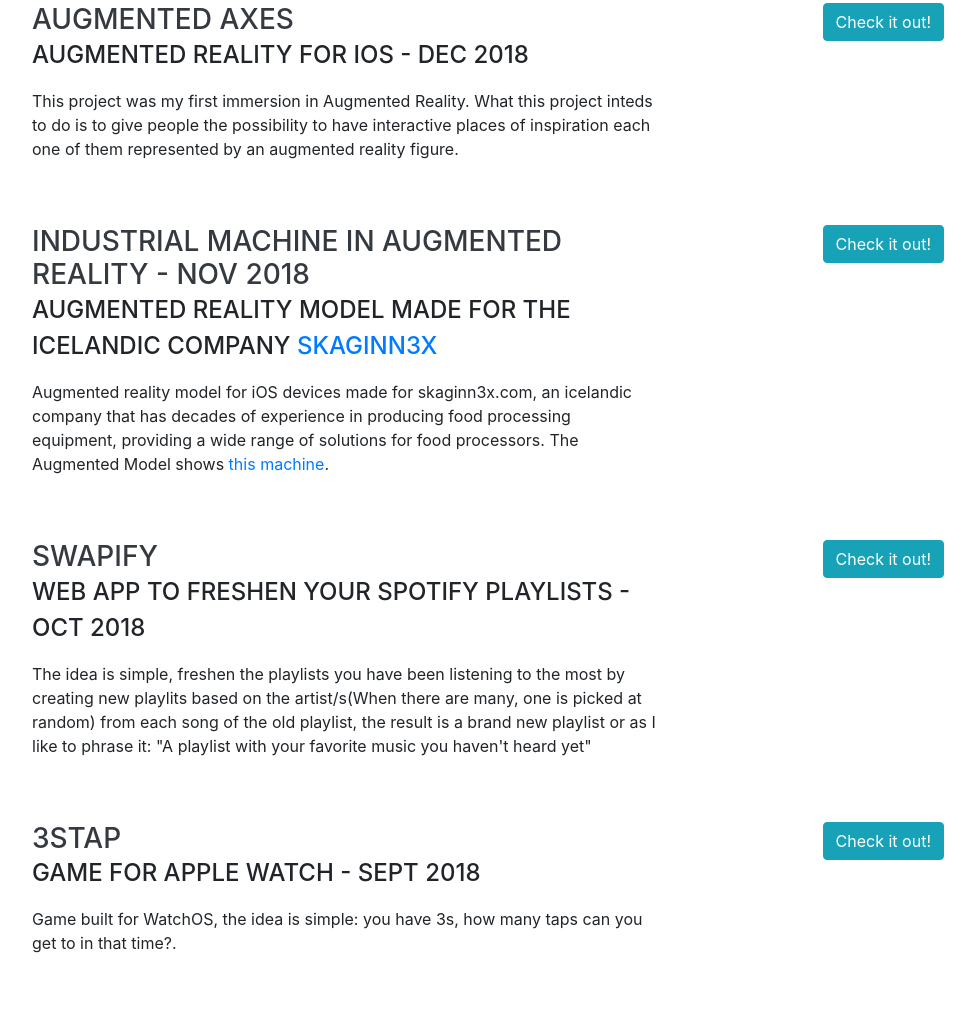
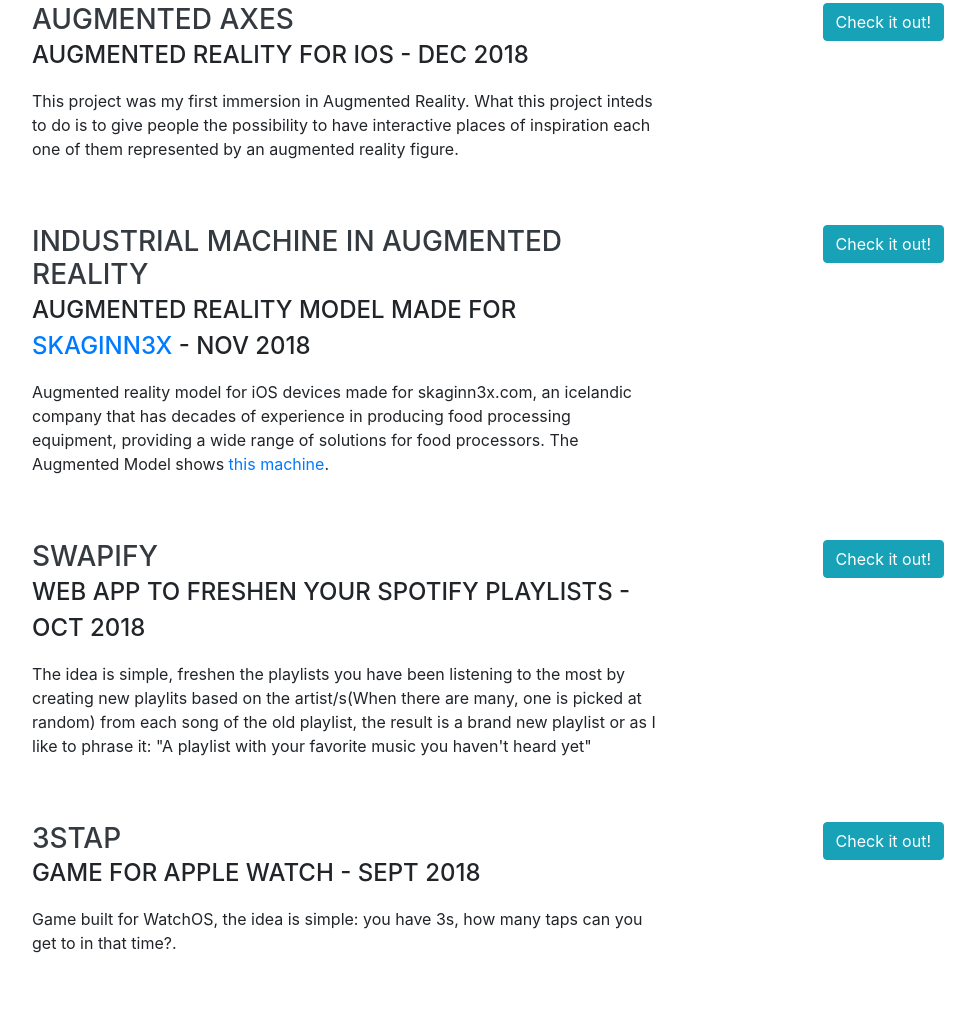
Before and after one commit to criskgl/criskgl.github.io, a website with bundled scripts: page index.html in a window 1280 px wide. Shown: the part 3530-4546 px from the top of the page, without its empty margins (288-1263 px from the left). Built offline with nearby package versions, Linux system fonts and the light colour scheme; a web font is replaced by a local one.

Commit message:
Update index.html

```diff
--- a/index.html
+++ b/index.html
@@ -234,8 +234,8 @@
 
 	<div class="resume-item d-flex flex-column flex-md-row justify-content-between mb-5">
           <div class="resume-content">
-            <h3 class="mb-0">Industrial Machine in Augmented Reality - Nov 2018</h3>
-            <div class="subheading mb-3">Augmented Reality model made for the icelandic company <a href="https://www.skaginn3x.com" target="_blank">Skaginn3x</a></div>
+            <h3 class="mb-0">Industrial Machine in Augmented Reality</h3>
+            <div class="subheading mb-3">Augmented Reality model made for <a href="https://www.skaginn3x.com" target="_blank">Skaginn3x</a> - Nov 2018</div>
             <p>Augmented reality model for iOS devices made for skaginn3x.com, an icelandic company that has decades of experience in producing food processing equipment, providing a wide range of solutions for food processors. The Augmented Model shows <a href="https://www.skaginn3x.com/brussels-2019" target="_blank">this machine</a>.</p>
           </div>
           <div class="resume-date text-md-right">
```
